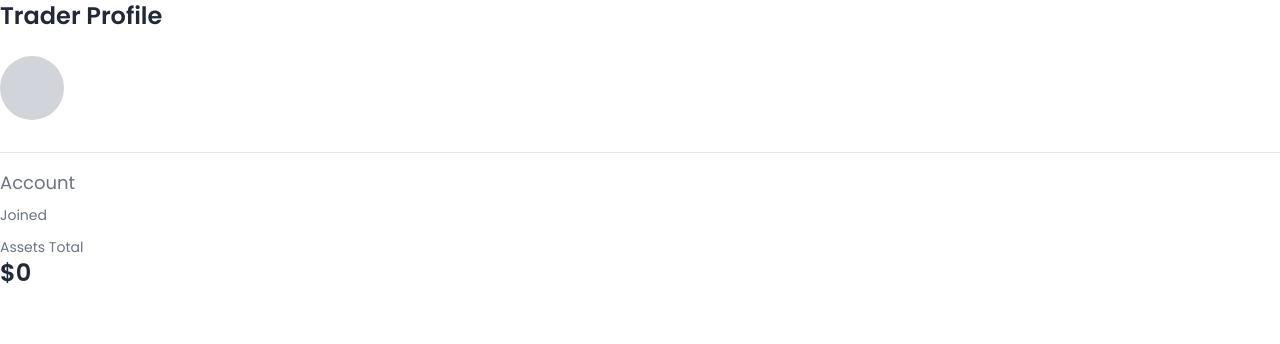
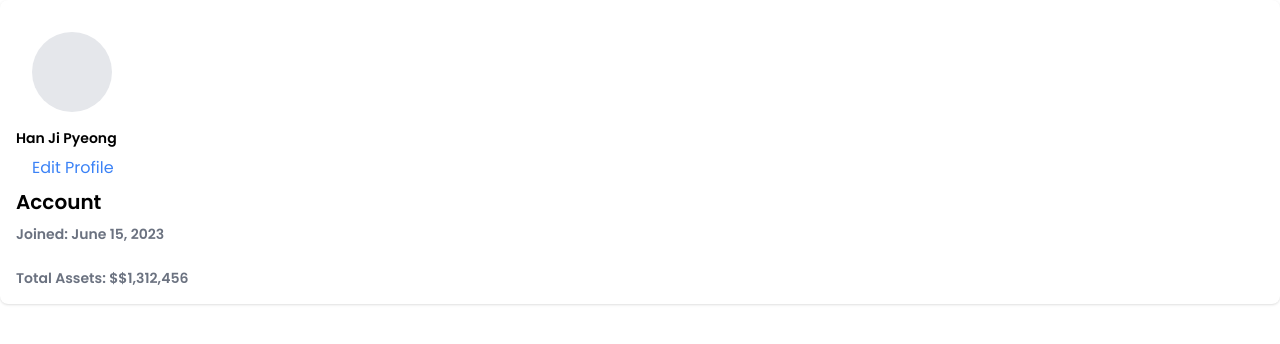
Before and after one commit to Govamarket/Crypto-Board, a React (Create React App) app: page /traderprofile in a window 1280 px wide. Shown: the top 344 px of the page. Built offline with nearby package versions, Linux system fonts and the light colour scheme.

Commit message:
initial commit

```diff
--- a/src/Components/Data/TraderProfile.js
+++ b/src/Components/Data/TraderProfile.js
@@ -1,57 +1,39 @@
 import React from "react";
 
 const TraderProfile = ({
-  name = "",
-  joinDate = "",
-  assetsTotal = 0,
+  name = "Han Ji Pyeong",
+  joinDate = "June 15, 2023",
+  assetsTotal = "$1,312,456",
   onEdit,
   avatarInitials = "",
 }) => {
   return (
     <div>
-      <div className="flex justify-between items-center mb-6">
-        <h1 className="text-2xl font-bold text-gray-800">Trader Profile</h1>
-        {onEdit && (
+      <div className="p-4 bg-white shadow rounded-lg">
+        <div className="w-20 h-20 bg-gray-200 rounded-full text-2xl font-bold text-gray-600 m-4">
+          {avatarInitials}
+        </div>
+        <div className="">
+          <h2 className="text-sm font-semibold">{name}</h2>
           <button
             onClick={onEdit}
-            className="px-4 py-2 text-sm text-blue-600 font-semibold rounded-full border border-blue-600 hover:bg-blue-50 transition-colors"
+            className="ml-auto px-4 py-2  text-blue-500  transition"
           >
             Edit Profile
           </button>
-        )}
-      </div>
+        </div>
 
-      <div className="flex items-center space-x-4 mb-8">
-        <div className="flex-shrink-0">
-          <div className="h-16 w-16 rounded-full bg-gray-300 flex items-center justify-center text-2xl font-bold text-gray-600">
-            {avatarInitials ||
-              (name
-                ? name
-                    .split(" ")
-                    .map((n) => n[0])
-                    .join("")
-                : "")}
+        <div>
+          <div>
+            <h1 className="font-semibold text-xl"> Account</h1>
           </div>
-        </div>
-        <div>
-          <h2 className="text-xl font-semibold text-gray-800">{name}</h2>
-        </div>
-      </div>
-
-      <div className="space-y-4">
-        <div className="border-t border-gray-200 pt-4">
-          <h3 className="text-lg font-medium text-gray-500 mb-2">Account</h3>
-          <div className="space-y-3">
-            <div>
-              <p className="text-sm font-medium text-gray-500">Joined</p>
-              <p className="text-base font-normal text-gray-800">{joinDate}</p>
-            </div>
-            <div>
-              <p className="text-sm font-medium text-gray-500">Assets Total</p>
-              <p className="text-2xl font-bold text-gray-800">
-                ${assetsTotal.toLocaleString()}
-              </p>
-            </div>
+          <div className="flex flex-col space-y-6 mt-2">
+            <p className="text-sm text-gray-500 font-semibold">
+              Joined: {joinDate}
+            </p>
+            <p className="text-sm font-semibold text-gray-500">
+              Total Assets: ${assetsTotal.toLocaleString()}
+            </p>
           </div>
         </div>
       </div>
```
